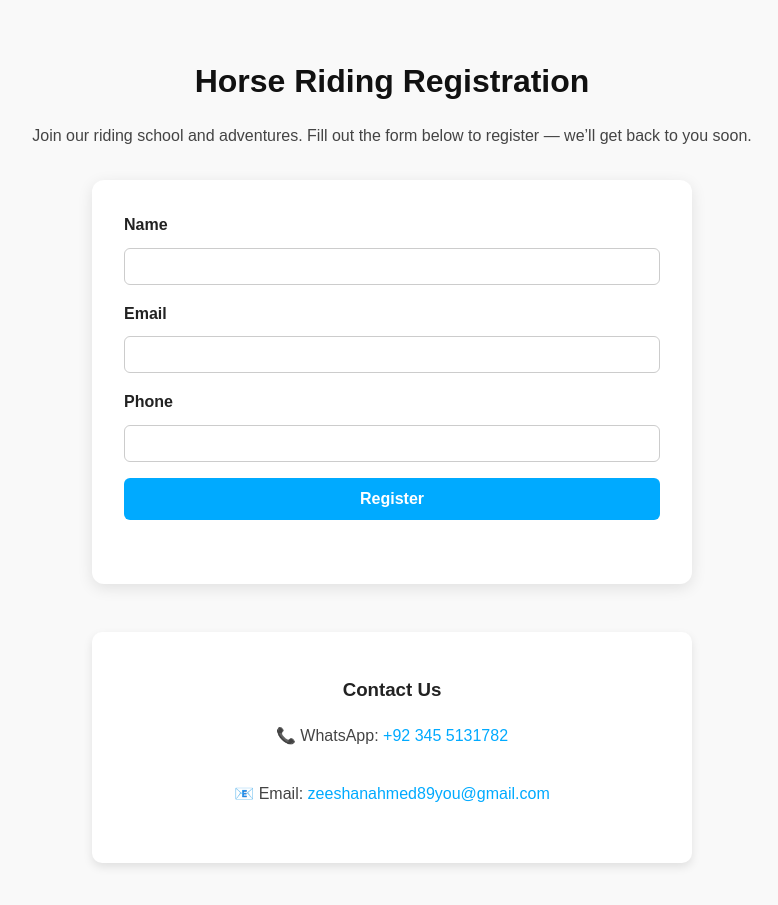
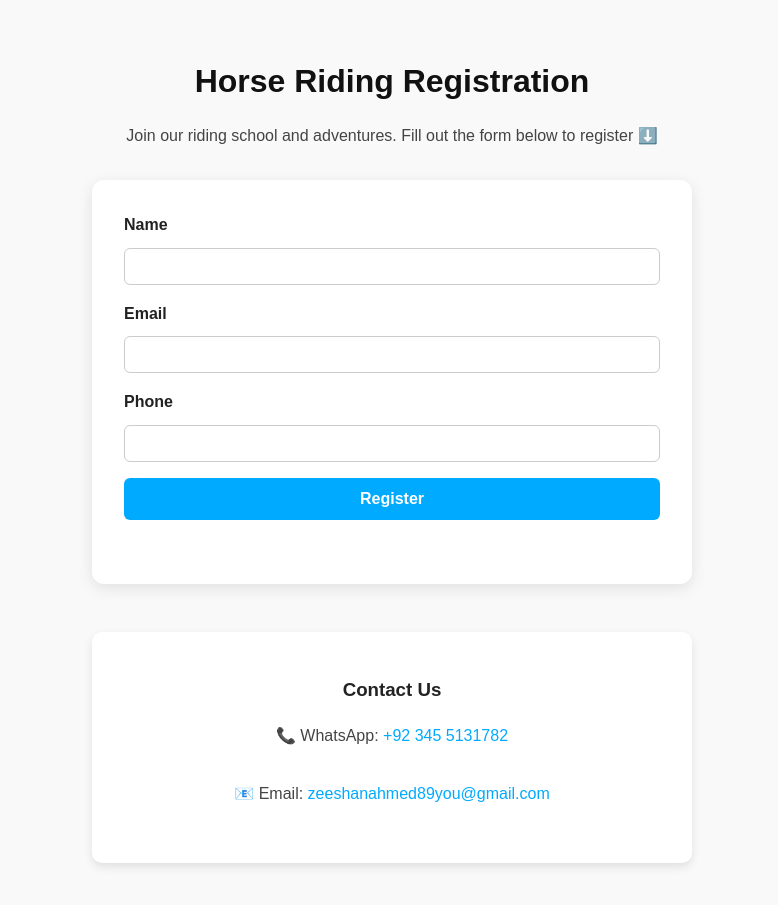
Before and after one commit to zeeshanahmed374/enduranc321, a plain HTML site: page index.html in a window 1280 px wide. Shown: the part 2360-3265 px from the top of the page, without its empty margins (248-1026 px from the left). Drawn offline with Linux system fonts and the light colour scheme.

Commit message:
Update index.html

```diff
--- a/index.html
+++ b/index.html
@@ -90,7 +90,7 @@
     </section>
     <section id="bookings">
         <h2>Horse Riding Registration</h2>
-        <p>Join our riding school and adventures. Fill out the form below to register — we’ll get back to you soon.</p>
+        <p>Join our riding school and adventures. Fill out the form below to register ⬇️ </p>
 
         <form id="bookingForm" action="https://formspree.io/f/xjkapwqr" method="POST">
             <label>Name</label>
```
